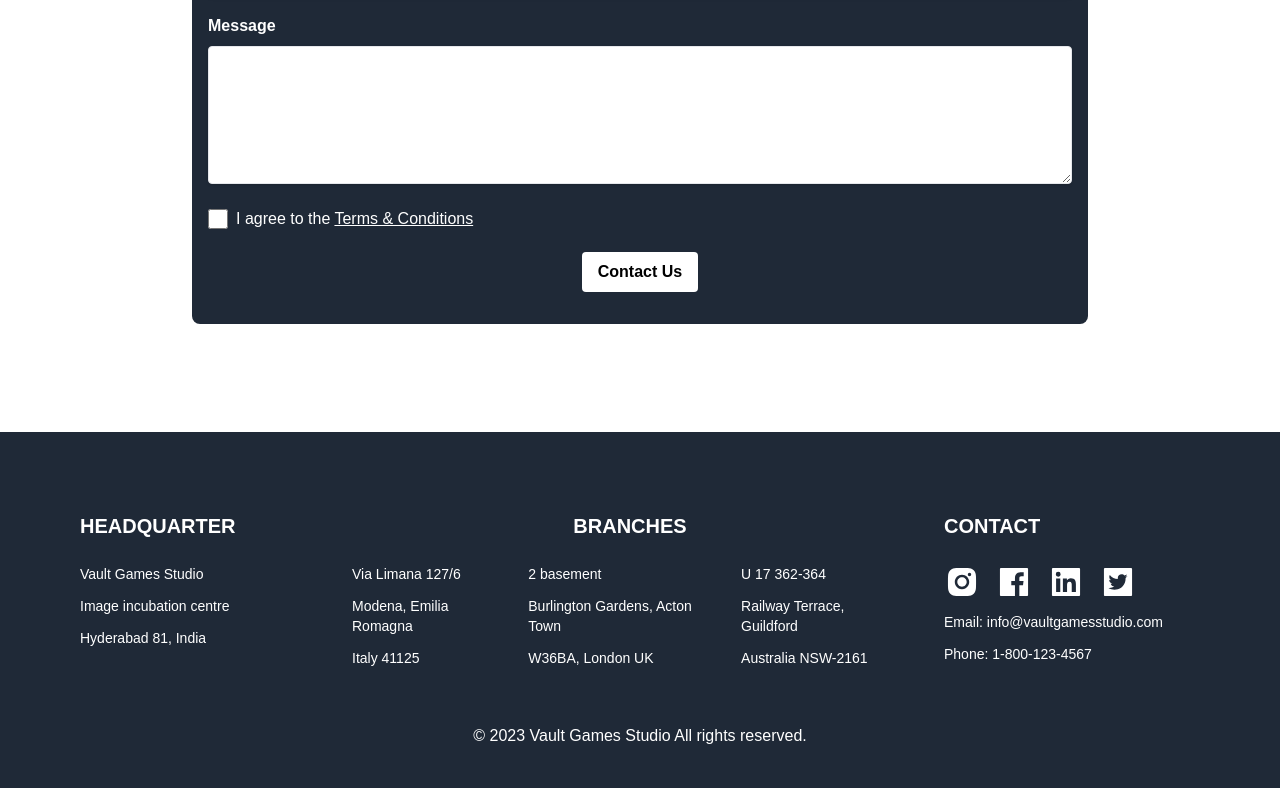
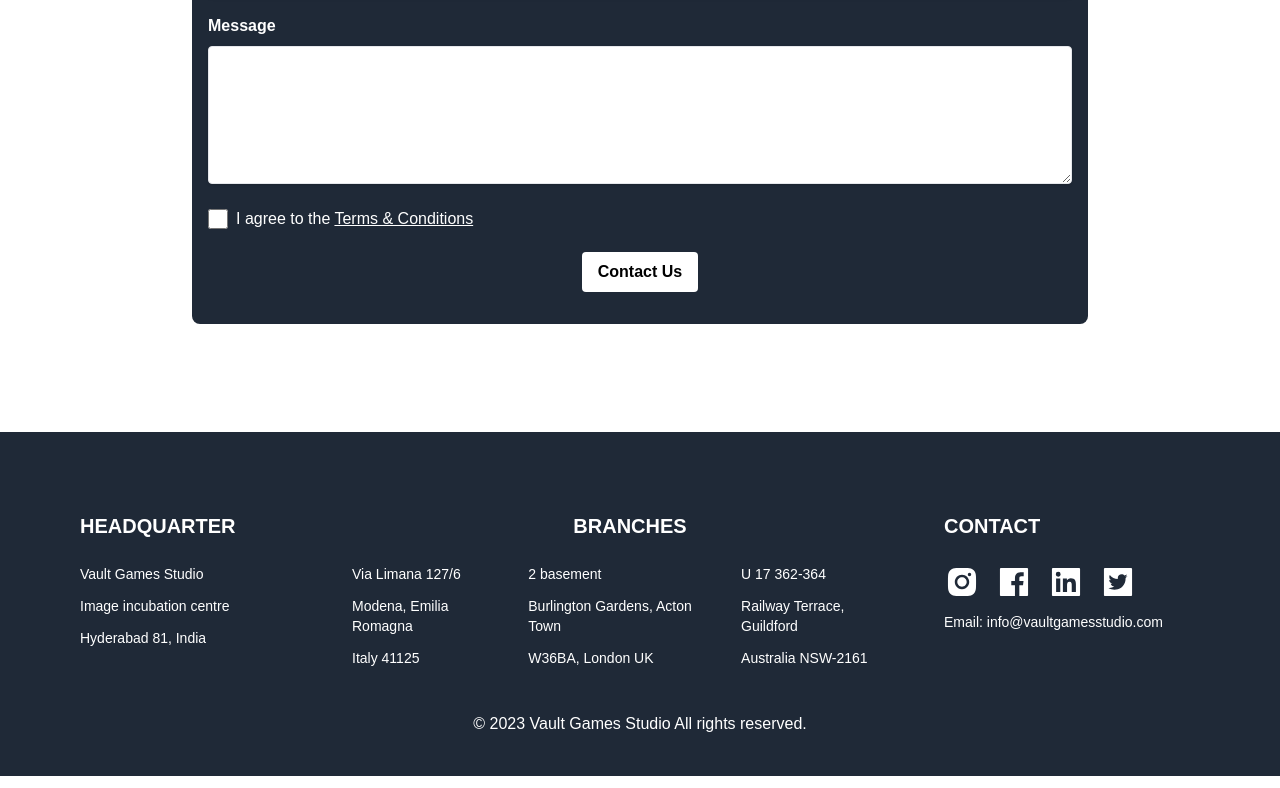
Before and after one commit to swastik098/gamingwebiste, a React (Create React App) app: page / in a window 1280 px wide. Shown: the part 7540-8328 px from the top of the page. Built offline with nearby package versions, Linux system fonts and the light colour scheme.

Commit message:
some changes

```diff
--- a/src/components/Footer.js
+++ b/src/components/Footer.js
@@ -167,12 +167,12 @@ const Footer = () => {
           >
             Email: info@vaultgamesstudio.com
           </a>
-          <a
+          {/* <a
             href="tel:18001234567"
             className="my-3 block text-white hover:text-white text-sm font-medium duration-700"
           >
             Phone: 1-800-123-4567
-          </a>
+          </a> */}
         </div>
       </div>
       <div className="pt-8 flex flex-wrap justify-center">
--- a/src/components/Home/ContactPage.js
+++ b/src/components/Home/ContactPage.js
@@ -111,7 +111,11 @@ const ContactPage = () => {
             />
             <span className="ml-2 text-white">
               I agree to the{" "}
-              <a href="#" value="" className="underline">
+              <a
+                // href="https://www.termsfeed.com/live/7ec52a2b-6fac-41db-a05d-6571af9d4ef6"
+                download
+                className="underline"
+              >
                 Terms &amp; Conditions
               </a>
             </span>
```
